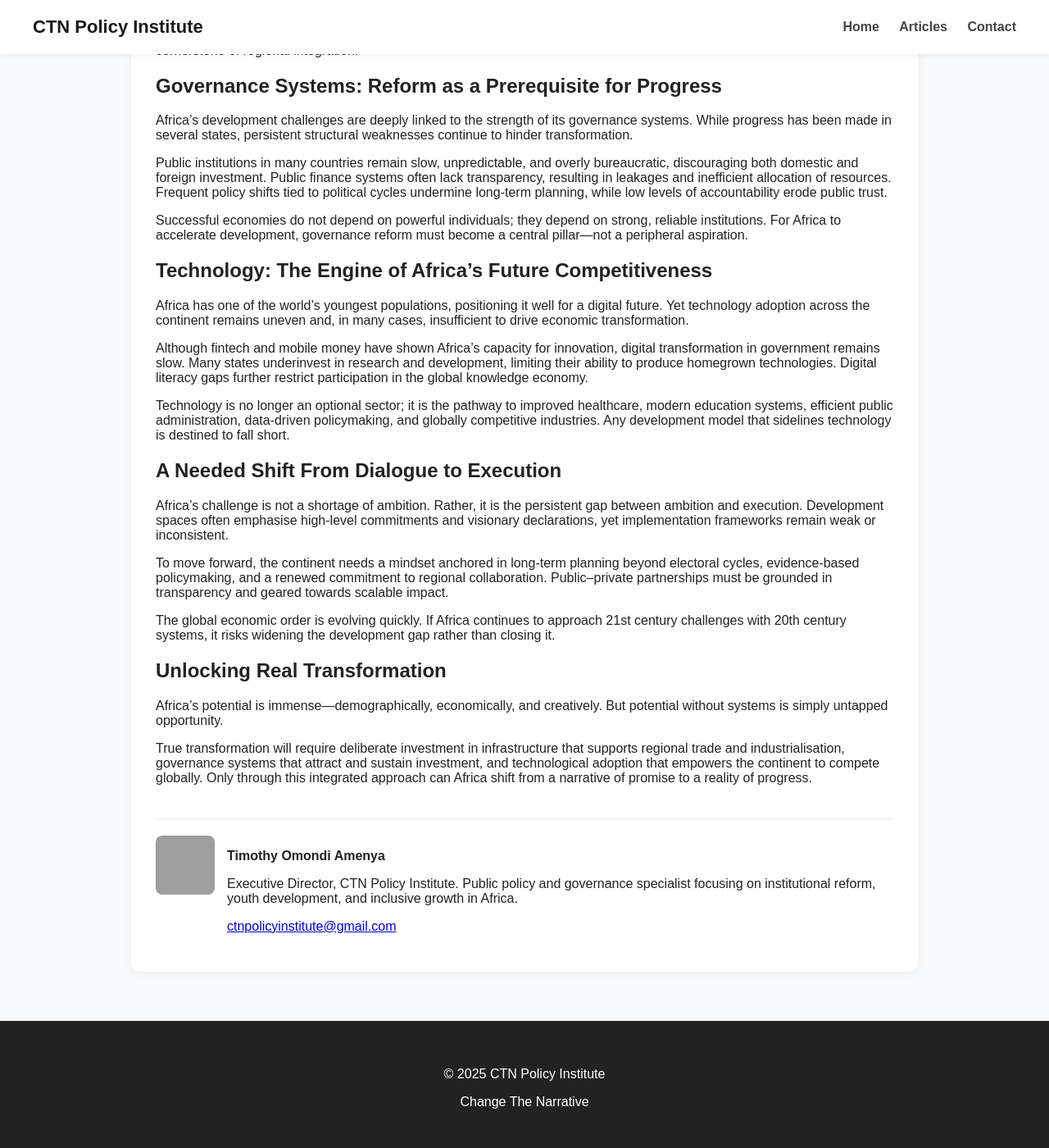
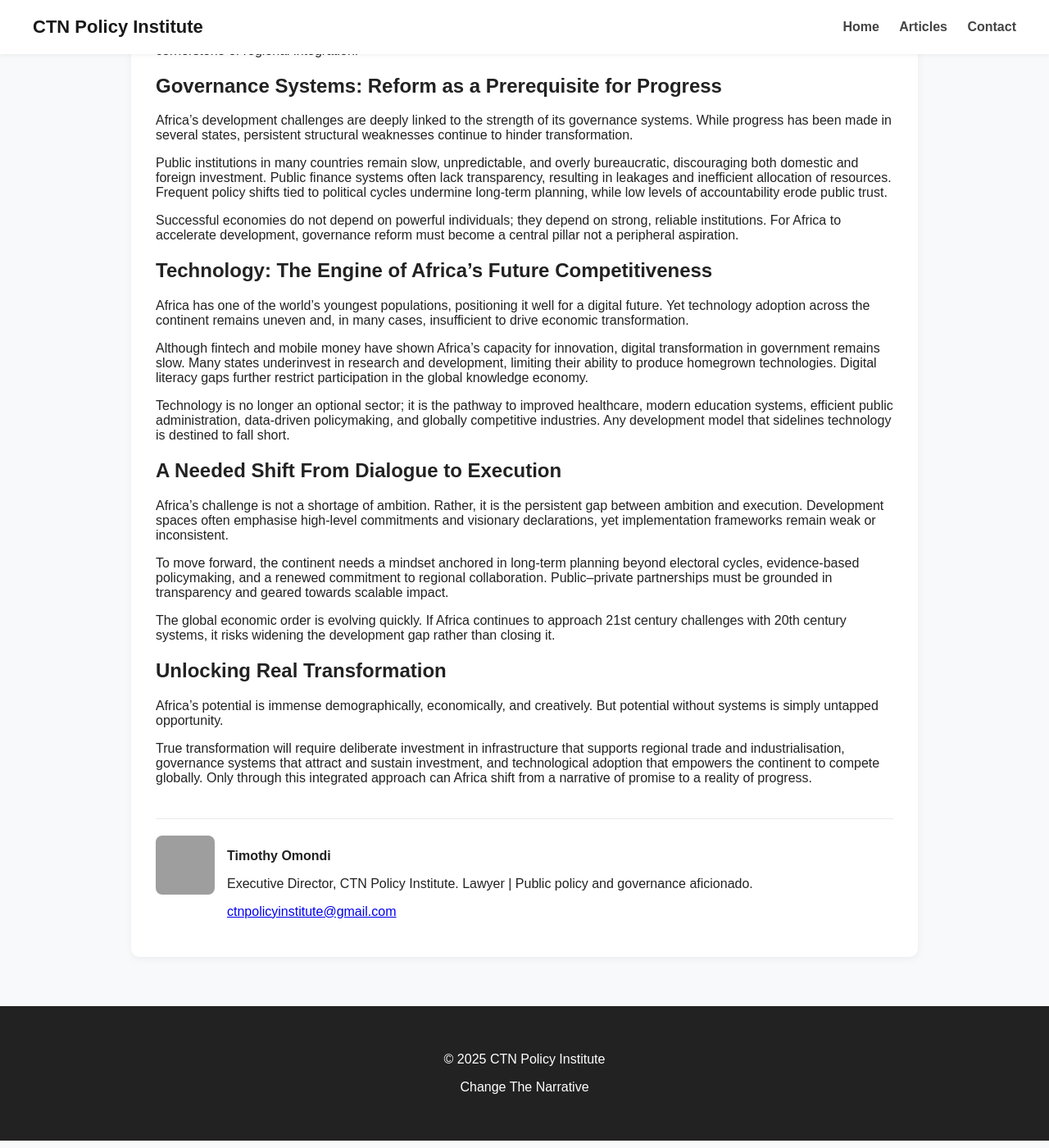
Before and after one commit to CTN-policy/ctn-policy-institute, a Jekyll site: the page built from _posts/2025-12-06-africas-development-crossroads.md, in a window 1280 px wide and 1400 px high, scrolled down 908 px. Shown: the whole window at 82% size. Built offline with Jekyll 4.4.1, drawn with Linux system fonts in a browser that asks for light colours; some of the changed text lies outside the part shown.

Commit message:
Update 2025-12-06-africas-development-crossroads.md

```diff
--- a/_posts/2025-12-06-africas-development-crossroads.md
+++ b/_posts/2025-12-06-africas-development-crossroads.md
@@ -2,12 +2,12 @@
 layout: post
 title: "Africa’s Development at Crossroads: Why “Africa Rising” Risks Remaining a Rhetoric"
 date: 2025-12-06
-author: "Timothy Omondi Amenya"
-categories: policy
+author: "Timothy Omondi"
+categories: Commentary
 excerpt: "Infrastructure, governance reform and technology are essential if Africa’s promise is to become real and not just a rhetoric."
 hero_image: https://ctn-policy.github.io/ctn-policy-institute/assets/images/hero-article.jpg
 author_image: https://ctn-policy.github.io/ctn-policy-institute/assets/images/author-timothy.jpg
-author_bio: "Executive Director, CTN Policy Institute. Public policy and governance specialist focusing on institutional reform, youth development, and inclusive growth in Africa."
+author_bio: "Executive Director, CTN Policy Institute. Lawyer | Public policy and governance aficionado."
 ---
 
 For more than a decade, the slogan *“Africa Rising”* has dominated global development conversations, investment summits, and philanthropic gatherings. It has inspired hope, reshaped perceptions, and positioned the continent as a frontier of opportunity. But beneath this optimism lies a difficult reality: Africa cannot rise on inspirational language alone. Unless the continent rebuilds its infrastructure, modernises governance systems, and embraces technology at scale, the promise of continental transformation will remain more rhetorical than real.
@@ -26,7 +26,7 @@ Africa’s development challenges are deeply linked to the strength of its gover
 
 Public institutions in many countries remain slow, unpredictable, and overly bureaucratic, discouraging both domestic and foreign investment. Public finance systems often lack transparency, resulting in leakages and inefficient allocation of resources. Frequent policy shifts tied to political cycles undermine long-term planning, while low levels of accountability erode public trust.
 
-Successful economies do not depend on powerful individuals; they depend on strong, reliable institutions. For Africa to accelerate development, governance reform must become a central pillar—not a peripheral aspiration.
+Successful economies do not depend on powerful individuals; they depend on strong, reliable institutions. For Africa to accelerate development, governance reform must become a central pillar not a peripheral aspiration.
 
 ## Technology: The Engine of Africa’s Future Competitiveness
 
@@ -46,6 +46,6 @@ The global economic order is evolving quickly. If Africa continues to approach 2
 
 ## Unlocking Real Transformation
 
-Africa’s potential is immense—demographically, economically, and creatively. But potential without systems is simply untapped opportunity.
+Africa’s potential is immense demographically, economically, and creatively. But potential without systems is simply untapped opportunity.
 
 True transformation will require deliberate investment in infrastructure that supports regional trade and industrialisation, governance systems that attract and sustain investment, and technological adoption that empowers the continent to compete globally. Only through this integrated approach can Africa shift from a narrative of promise to a reality of progress.
```
